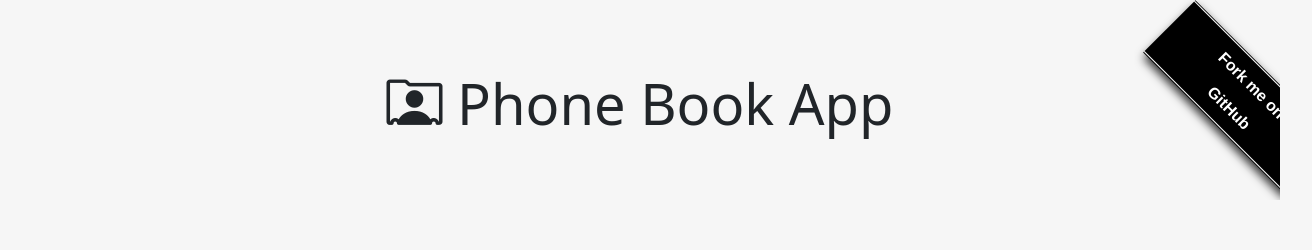
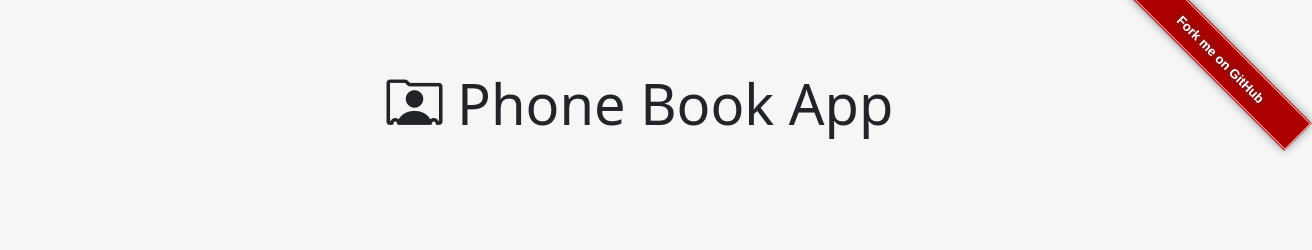
Before and after one commit to dudetechitout/coderbyte-phone-book-app, a React app: page public/index.html in a window 1280 px wide. Shown: the top 250 px of the page, 1312 px wide, since content can reach past the window. Built offline with nearby package versions, Linux system fonts and the light colour scheme; no server answers.

Commit message:
Update index.html

```diff
--- a/public/index.html
+++ b/public/index.html
@@ -8,13 +8,41 @@
   <meta name="description" content="A simple phonebook app made for a coderbyte assignment." />
   <meta name="author" content="James Herrick">
   <link rel="stylesheet" href="https://cdn.jsdelivr.net/npm/bootstrap-icons@1.8.1/font/bootstrap-icons.css">
-
+<style>.ribbon {
+  background-color: #a00;
+  overflow: hidden;
+  white-space: nowrap;
+  position: absolute;
+  right: -50px;
+  top: 40px;
+  -webkit-transform: rotate(45deg);
+     -moz-transform: rotate(45deg);
+      -ms-transform: rotate(45deg);
+       -o-transform: rotate(45deg);
+          transform: rotate(45deg);
+	-webkit-box-shadow: 0 0 10px #888;
+     -moz-box-shadow: 0 0 10px #888;
+          box-shadow: 0 0 10px #888;
+}
+.ribbon a {
+  border: 1px solid #faa;
+  color: #fff;
+  display: block;
+  font: bold 81.25% 'Helvetica Neue', Helvetica, Arial, sans-serif;
+  margin: 1px 0;
+  padding: 10px 50px;
+  text-align: center;
+  text-decoration: none;
+  text-shadow: 0 0 5px #444;
+}</style>
   <title>Phone Book App</title>
 </head>
 
 <body>
   <noscript>You need to enable JavaScript to run this app.</noscript>
-  <style>#forkongithub a{background:#000;color:#fff;text-decoration:none;font-family:arial,sans-serif;text-align:center;font-weight:bold;padding:5px 40px;font-size:1rem;line-height:2rem;position:relative;transition:0.5s;}#forkongithub a:hover{background:#c11;color:#fff;}#forkongithub a::before,#forkongithub a::after{content:"";width:100%;display:block;position:absolute;top:1px;left:0;height:1px;background:#fff;}#forkongithub a::after{bottom:1px;top:auto;}@media screen and (min-width:800px){#forkongithub{position:fixed;display:block;top:0;right:0;width:200px;overflow:hidden;height:200px;z-index:9999;}#forkongithub a{width:200px;position:absolute;top:60px;right:-60px;transform:rotate(45deg);-webkit-transform:rotate(45deg);-ms-transform:rotate(45deg);-moz-transform:rotate(45deg);-o-transform:rotate(45deg);box-shadow:4px 4px 10px rgba(0,0,0,0.8);}}</style><span id="forkongithub"><a href="https://github.com/dudetechitout/coderbyte-phone-book-app/">Fork me on GitHub</a></span>
+ <div class="ribbon">
+  <a href="https://github.com/dudetechitout/coderbyte-phone-book-app/" target="_blank">Fork me on GitHub</a>
+</div>
   <div id="root"></div>
 </body>
 
```
